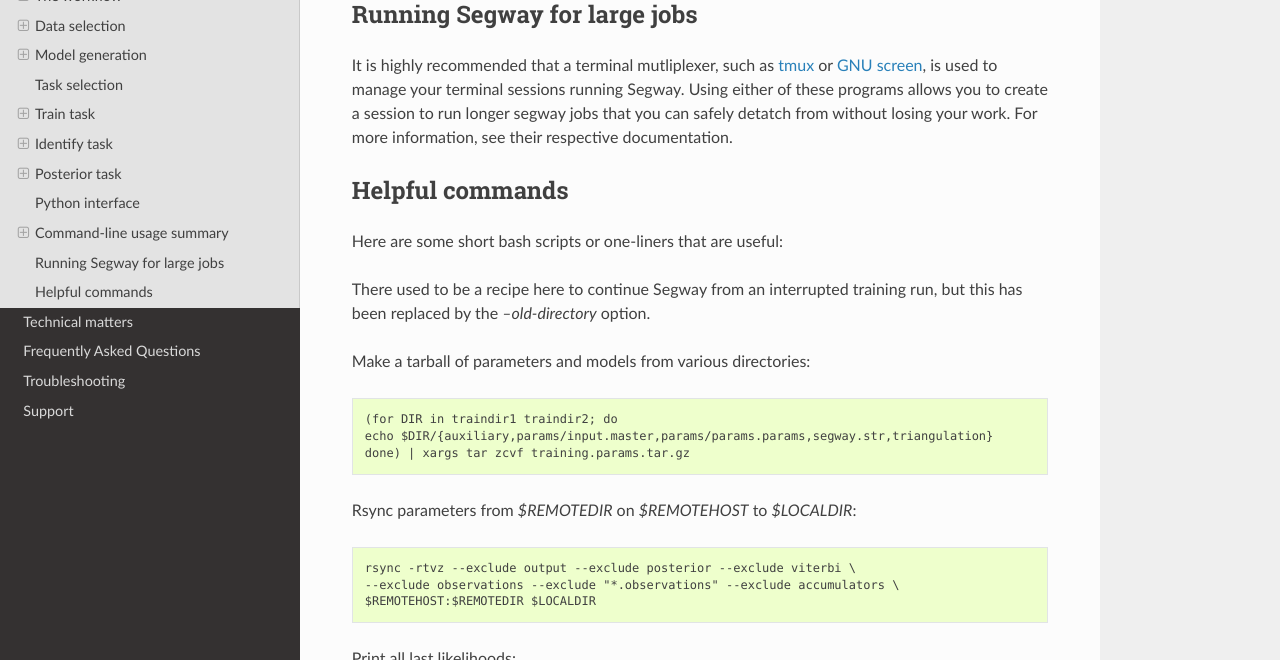
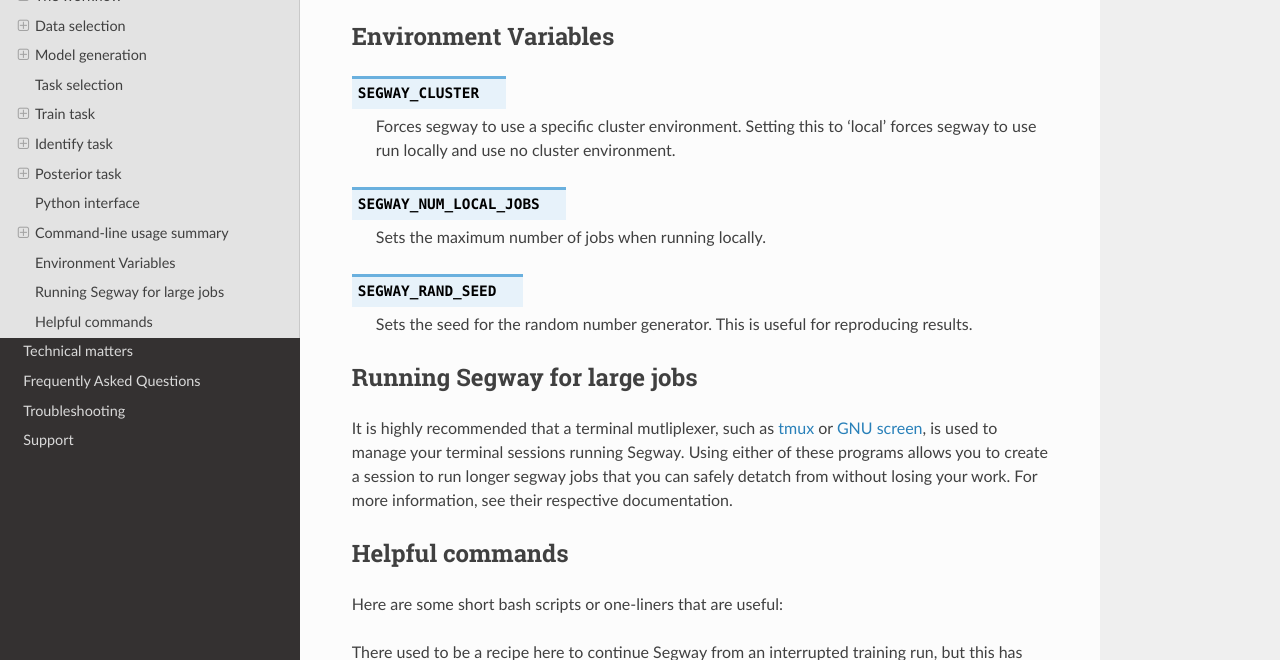
Before and after one commit to hoffmangroup/segway, a Sphinx documentation site: the page built from doc/segway.rst, in a window 1280 px wide and 900 px high, scrolled down 13024 px, cut to the strip 240-900 px from the top of the window. Built offline with Sphinx 7.4.7 and the Read the Docs theme 2.0.0, drawn with Linux system fonts in a browser that asks for light colours; formulas are drawn with MathJax 3; the version number is read from the project's files by our own code; some of the changed text lies outside the part shown.

Commit message:
Add section in Segway documentation for Environment Variables and reference links to the definitions

```diff
--- a/doc/segway.rst
+++ b/doc/segway.rst
@@ -48,13 +48,13 @@ Standalone configuration
 ------------------------
 Segway can be run without any cluster system. This will automatically be
 used when Segway fails to access any cluster system. You can force it by
-setting the `SEGWAY_CLUSTER` environment variable to `local`. For example,
+setting the :envvar:`SEGWAY_CLUSTER` environment variable to `local`. For example,
 if you are using bash as your shell, you can run:
 
     SEGWAY_CLUSTER=local segway
 
 By default, Segway will use up to 32 concurrent processes when running in
-standalone mode. To change this, set the `SEGWAY_NUM_LOCAL_JOBS` environment
+standalone mode. To change this, set the :envvar:`SEGWAY_NUM_LOCAL_JOBS` environment
 variable to the appropriate number.
 
 Cluster configuration
@@ -507,9 +507,9 @@ are generating your own models manually.
 Seeding
 ~~~~~~~
 Segway can be forced to run with a specified random number generator seed by
-setting the `SEGWAY_RAND_SEED` environment variable. This can be useful for
+setting the :envvar:`SEGWAY_RAND_SEED` environment variable. This can be useful for
 reproducing results in the future. For example, if you are using bash as your
-shell you can run:
+shell you can run::
 
     SEGWAY_RAND_SEED=1498730685
 
@@ -682,6 +682,23 @@ Utilities
 
 .. include:: _build/cmdline-help/segway-winner.help.txt
 
+Environment Variables
+=====================
+.. envvar:: SEGWAY_CLUSTER
+
+    Forces segway to use a specific cluster environment. Setting this to
+    'local' forces segway to use run locally and use no cluster environment.
+
+.. envvar:: SEGWAY_NUM_LOCAL_JOBS
+
+    Sets the maximum number of jobs when running locally.
+
+.. envvar:: SEGWAY_RAND_SEED
+
+    Sets the seed for the random number generator. This is useful for
+    reproducing results.
+
+
 Running Segway for large jobs
 =============================
 
```
